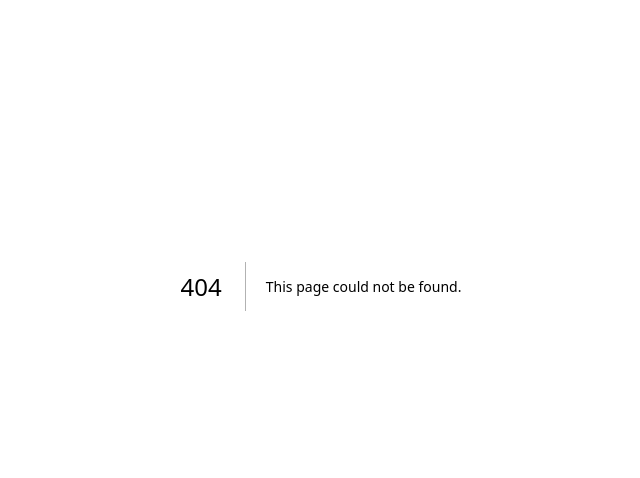
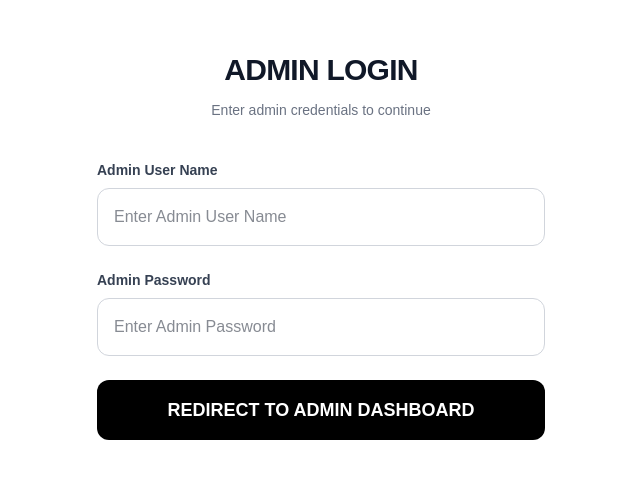
Before and after one commit to tejatg/Attendance-System, a Next.js app in the folder frontend/: page /admin-login in a window 1280 px wide. Before the commit this address had no page. Shown: the part 114-592 px from the top of the page, without its empty margins (319-959 px from the left). Built offline with nearby package versions, Linux system fonts and the light colour scheme.

Commit message:
Add admin login page

```diff
--- /dev/null
+++ b/frontend/src/app/admin-login/page.tsx
@@ -0,0 +1,141 @@
+"use client";
+
+import { useState } from "react";
+import { useRouter } from "next/navigation";
+
+export default function AdminLoginPage() {
+  const router = useRouter();
+
+  const [adminUserName, setAdminUserName] = useState("");
+  const [adminPassword, setAdminPassword] = useState("");
+  const [error, setError] = useState("");
+  const [loading, setLoading] = useState(false);
+
+  function handleLogin(event: React.FormEvent<HTMLFormElement>) {
+    event.preventDefault();
+
+    setError("");
+
+    if (!adminUserName.trim()) {
+      setError("Please enter Admin User Name.");
+      return;
+    }
+
+    if (!adminPassword) {
+      setError("Please enter Admin Password.");
+      return;
+    }
+
+    setLoading(true);
+
+    /*
+      Temporary admin credentials for local testing.
+
+      IMPORTANT:
+      These should be moved to secure backend authentication
+      before production use.
+    */
+    const validUserName = "Admin";
+    const validPassword = "Admin@1234";
+
+    if (
+      adminUserName.trim() === validUserName &&
+      adminPassword === validPassword
+    ) {
+      router.push("/admin");
+      return;
+    }
+
+    setLoading(false);
+    setError("Invalid Admin User Name or Admin Password.");
+  }
+
+  return (
+    <main className="min-h-screen bg-white px-6 py-10">
+      <div className="mx-auto flex min-h-[80vh] w-full max-w-md flex-col justify-center">
+
+        <div className="mb-10 text-center">
+          <h1 className="text-3xl font-bold tracking-tight text-gray-900">
+            ADMIN LOGIN
+          </h1>
+
+          <p className="mt-3 text-sm text-gray-500">
+            Enter admin credentials to continue
+          </p>
+        </div>
+
+        <form
+          onSubmit={handleLogin}
+          className="space-y-6"
+        >
+
+          {/* Admin User Name */}
+          <div>
+            <label
+              htmlFor="adminUserName"
+              className="mb-2 block text-sm font-semibold text-gray-700"
+            >
+              Admin User Name
+            </label>
+
+            <input
+              id="adminUserName"
+              type="text"
+              value={adminUserName}
+              onChange={(event) =>
+                setAdminUserName(event.target.value)
+              }
+              placeholder="Enter Admin User Name"
+              autoComplete="username"
+              disabled={loading}
+              className="w-full rounded-xl border border-gray-300 px-4 py-4 text-gray-900 outline-none focus:border-black"
+            />
+          </div>
+
+          {/* Admin Password */}
+          <div>
+            <label
+              htmlFor="adminPassword"
+              className="mb-2 block text-sm font-semibold text-gray-700"
+            >
+              Admin Password
+            </label>
+
+            <input
+              id="adminPassword"
+              type="password"
+              value={adminPassword}
+              onChange={(event) =>
+                setAdminPassword(event.target.value)
+              }
+              placeholder="Enter Admin Password"
+              autoComplete="current-password"
+              disabled={loading}
+              className="w-full rounded-xl border border-gray-300 px-4 py-4 text-gray-900 outline-none focus:border-black"
+            />
+          </div>
+
+          {/* Error */}
+          {error && (
+            <div className="rounded-xl border border-red-200 bg-red-50 px-4 py-3 text-sm font-semibold text-red-700">
+              {error}
+            </div>
+          )}
+
+          {/* Redirect Button */}
+          <button
+            type="submit"
+            disabled={loading}
+            className="w-full rounded-xl bg-black px-6 py-4 text-lg font-bold text-white transition hover:opacity-90 disabled:cursor-not-allowed disabled:opacity-50"
+          >
+            {loading
+              ? "REDIRECTING..."
+              : "REDIRECT TO ADMIN DASHBOARD"}
+          </button>
+
+        </form>
+
+      </div>
+    </main>
+  );
+}
--- a/frontend/src/app/attendance/options/page.tsx
+++ b/frontend/src/app/attendance/options/page.tsx
@@ -8,6 +8,8 @@ export default function AttendanceOptionsPage() {
   return (
     <main className="min-h-screen bg-white px-6 py-10">
       <div className="mx-auto flex min-h-[80vh] w-full max-w-md flex-col justify-center">
+
+        {/* Header */}
         <div className="mb-10 text-center">
           <h1 className="text-3xl font-bold tracking-tight text-gray-900">
             Attendance Options
@@ -18,7 +20,10 @@ export default function AttendanceOptionsPage() {
           </p>
         </div>
 
+        {/* Options */}
         <div className="space-y-4">
+
+          {/* Check In */}
           <button
             type="button"
             onClick={() => router.push("/attendance/check-in")}
@@ -27,6 +32,7 @@ export default function AttendanceOptionsPage() {
             CHECK IN
           </button>
 
+          {/* Check Out */}
           <button
             type="button"
             onClick={() => router.push("/attendance")}
@@ -35,6 +41,7 @@ export default function AttendanceOptionsPage() {
             CHECK OUT
           </button>
 
+          {/* Register New Employee */}
           <button
             type="button"
             onClick={() => router.push("/employees")}
@@ -43,13 +50,15 @@ export default function AttendanceOptionsPage() {
             REGISTER NEW EMPLOYEE
           </button>
 
+          {/* Admin Dashboard */}
           <button
             type="button"
-            onClick={() => router.push("/admin")}
+            onClick={() => router.push("/admin-login")}
             className="w-full rounded-xl bg-black px-6 py-4 text-lg font-bold text-white transition hover:opacity-90"
           >
             ADMIN DASHBOARD
           </button>
+
         </div>
       </div>
     </main>
```
